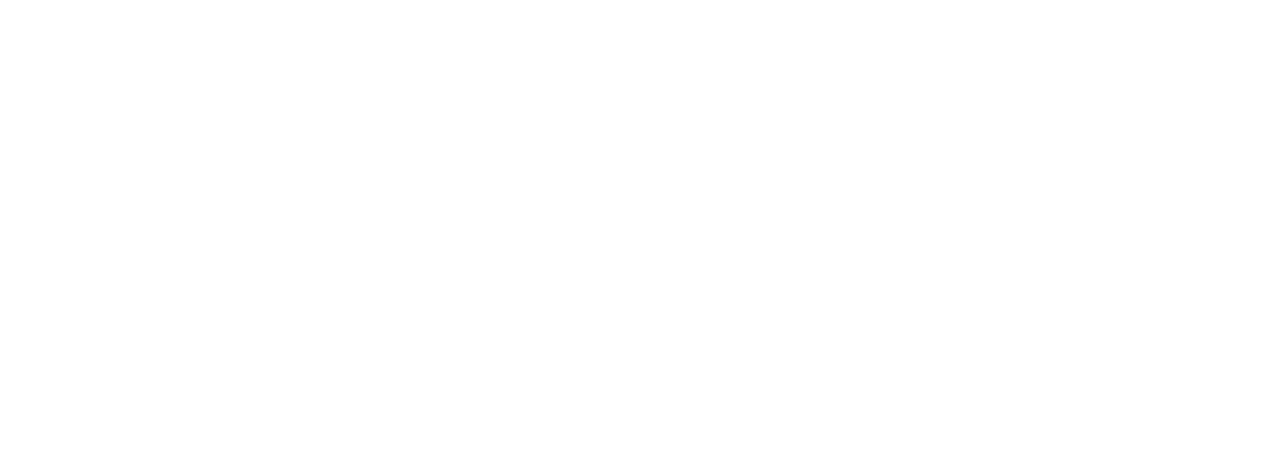
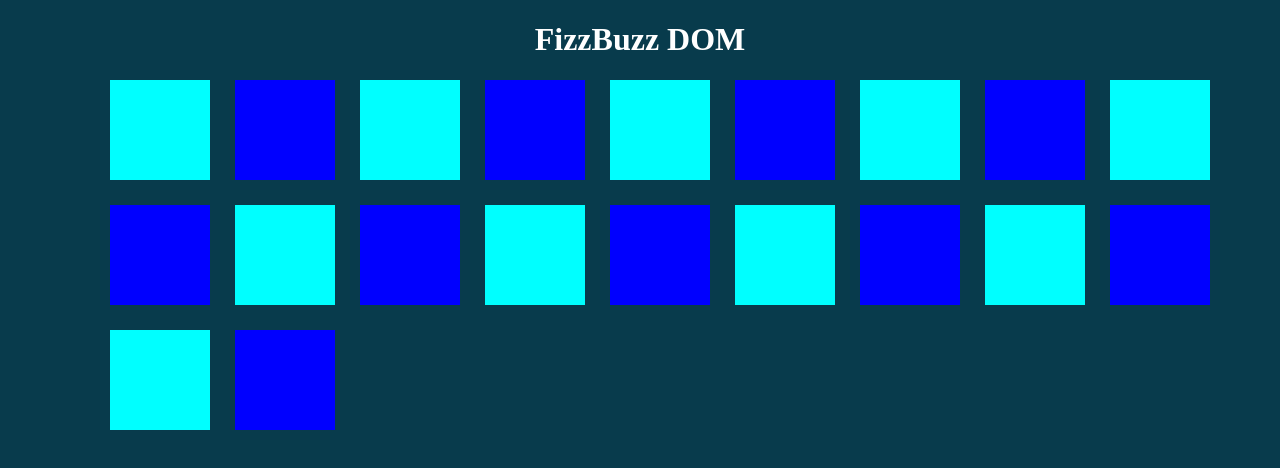
Before and after one commit to Aribunfi/js-fizzbuzz, a plain HTML site: page index.html in a window 1280 px wide. Drawn offline with Linux system fonts and the light colour scheme.

Commit message:
impostazione e quadretti pari e dispari

```diff
--- a/index.html
+++ b/index.html
@@ -5,8 +5,36 @@
     <meta http-equiv="X-UA-Compatible" content="IE=edge">
     <meta name="viewport" content="width=device-width, initial-scale=1.0">
     <title>FizzBuzz</title>
+    <link rel="stylesheet" href="style.css">
 </head>
 <body>
+
+    <h1>FizzBuzz DOM</h1>
+
+    <ul id="list">
+        <li class="box-dispari"></li>
+        <li class="box-pari"></li>
+        <li class="box-dispari"></li>
+        <li class="box-pari"></li>
+        <li class="box-dispari"></li>
+        <li class="box-pari"></li>
+        <li class="box-dispari"></li>
+        <li class="box-pari"></li>
+        <li class="box-dispari"></li>
+        <li class="box-pari"></li>
+        <li class="box-dispari"></li>
+        <li class="box-pari"></li>
+        <li class="box-dispari"></li>
+        <li class="box-pari"></li>
+        <li class="box-dispari"></li>
+        <li class="box-pari"></li>
+        <li class="box-dispari"></li>
+        <li class="box-pari"></li>
+        <li class="box-dispari"></li>
+        <li class="box-pari"></li>
+
+    </ul>
+
 
     <script src="main.js"></script>
 </body>
--- /dev/null
+++ b/style.css
@@ -0,0 +1,33 @@
+
+#list {
+    display: flex;
+    flex-wrap: wrap;
+    max-width: 1100px;
+    margin: auto;
+    list-style: none;
+    gap: 25px;
+}
+
+.box {
+    height: 100px;
+    width: 100px;
+    text-align: center;
+}
+
+.box-pari {
+    background-color: blue;
+    height: 100px;
+    width: 100px;
+}
+
+.box-dispari {
+    background-color: aqua;
+    height: 100px;
+    width: 100px;
+}
+
+body {
+    background-color: #083b4c;
+    color: white;
+    text-align: center;
+}
```
